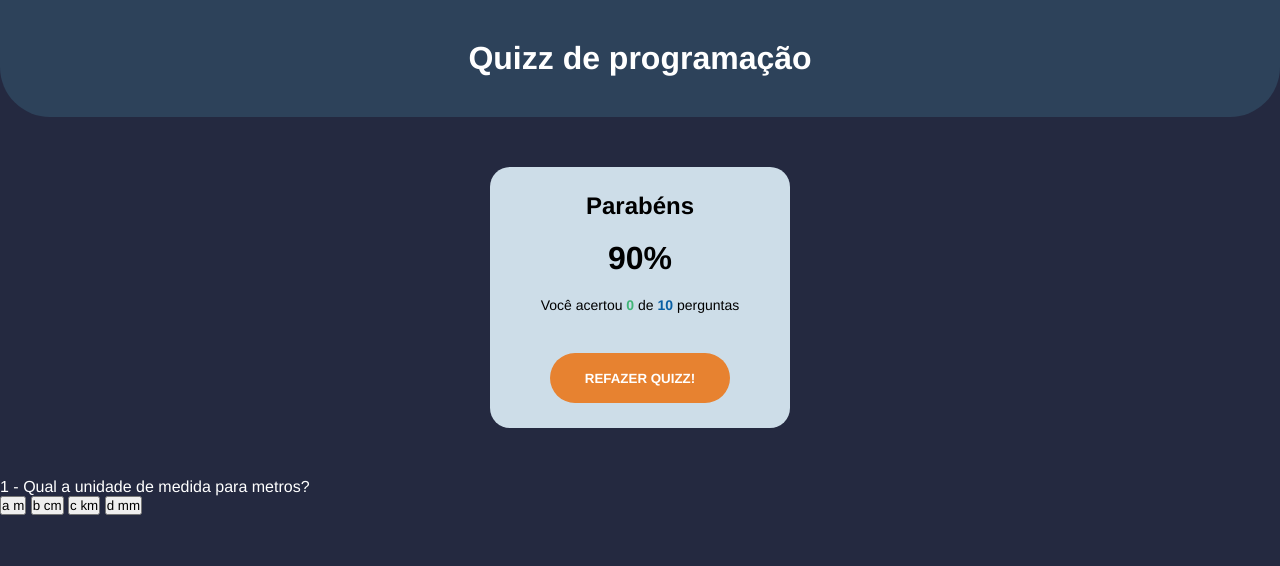
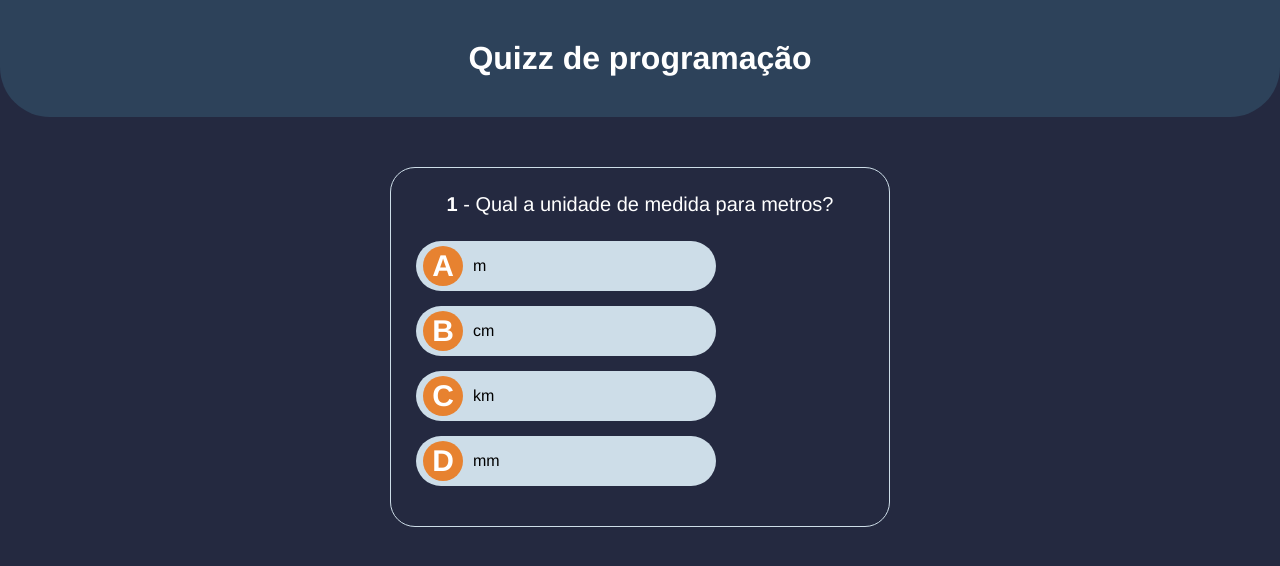
Before and after one commit to brverdan/QuizzJs, a plain HTML site: page index.html in a window 1280 px wide. Drawn offline with Linux system fonts and the light colour scheme.

Commit message:
Finalizado o CSS do projeto

```diff
--- a/css/styles.css
+++ b/css/styles.css
@@ -75,3 +75,95 @@ body {
     border-color: #E78230;
     color: #E78230;
 }
+
+/* QUIZZ CONTAINER */
+
+#quizz-container {
+    width: 500px;
+    margin: 50px auto;
+    border: 1px solid #CDDDE8;
+    padding: 25px;
+    border-radius: 25px;
+}
+
+#question {
+    text-align: center;
+    margin-bottom: 25px;
+    font-size: 20px;
+}
+
+#question-number {
+    font-weight: bold;
+}
+
+#answers-box button {
+    display: flex;
+    align-items: center;
+    margin: 15px 0;
+    width: 300px;
+    height: 50px;
+    border-radius: 25px;
+    background-color: #CDDDE8;
+    border: 2px solid transparent;
+    text-align: left;
+    padding-left: 5px;
+    color: #000;
+    cursor: pointer;
+    transition: .5s;
+}
+
+#answers-box button:hover {
+    background-color: #E78230;
+    color: #FFF;
+}
+
+#answers-box .btn-letter {
+    font-size: 30px;
+    font-weight: bold;
+    background-color: #E78230;
+    color: #FFF;
+    border-radius: 50%;
+    line-height: 40px;
+    text-align: center;
+    text-transform: uppercase;
+    flex: 1 1 0;
+    max-width: 40px;
+}
+
+.question-answer {
+    flex: 1 1 0;
+    margin-left: 10px;
+    font-size: 16px;
+}
+
+#quizz-container .wrong-answer,
+#quizz-container .wrong-answer .btn-letter {
+    background-color: #E62210;
+    color: #FFF;
+}
+
+#quizz-container .correct-answer,
+#quizz-container .correct-answer .btn-letter {
+    background-color: #40B576;
+    color: #FFF;
+}
+
+
+/* RESPONSIVO */
+
+@media(max-width: 450px) {
+
+    #quizz-container {
+        border: none;
+        width: 100%;
+    }
+
+    #answers-box button {
+        width: 100%;
+    }
+
+    #score-container {
+        width: 90%;
+    }
+
+}
--- a/index.html
+++ b/index.html
@@ -13,7 +13,7 @@
     <h1 id="main-title">Quizz de programação</h1>
 
     <!-- SCORE BOARD -->
-    <div id="score-container">
+    <div id="score-container" class="hide">
         <h2>Parabéns</h2>
         <p id="display-score"><span>90</span>%</p>
         <p>Você acertou <span id="correct-answers">0</span> de <span id="questions-qty">10</span> perguntas</p>
@@ -26,8 +26,8 @@
             <span id="question-number">1</span> - <span id="question-text">Qual a unidade de medida para metros?</span>
         </p>
         <div id="answers-box">
-            <button class="correct-answer"><span class="btn-letter">a</span> <span class="question-answer">m</span></button>
-            <button class="wrong-answer"><span class="btn-letter">b</span> <span class="question-answer">cm</span></button>
+            <button><span class="btn-letter">a</span> <span class="question-answer">m</span></button>
+            <button><span class="btn-letter">b</span> <span class="question-answer">cm</span></button>
             <button><span class="btn-letter">c</span> <span class="question-answer">km</span></button>
             <button><span class="btn-letter">d</span> <span class="question-answer">mm</span></button>
         </div>
```
